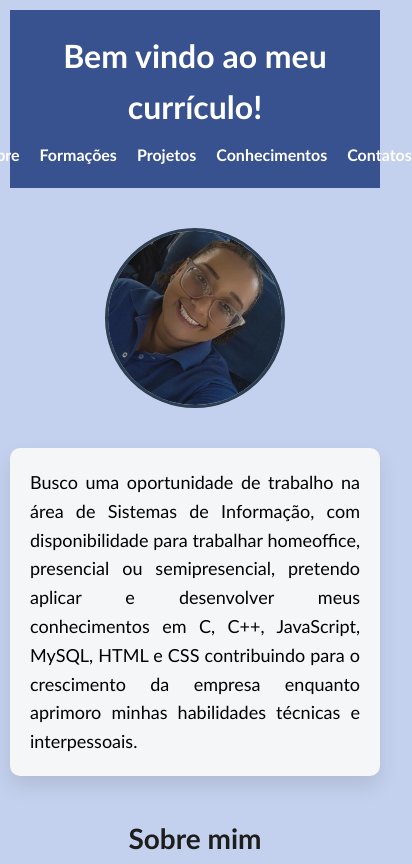
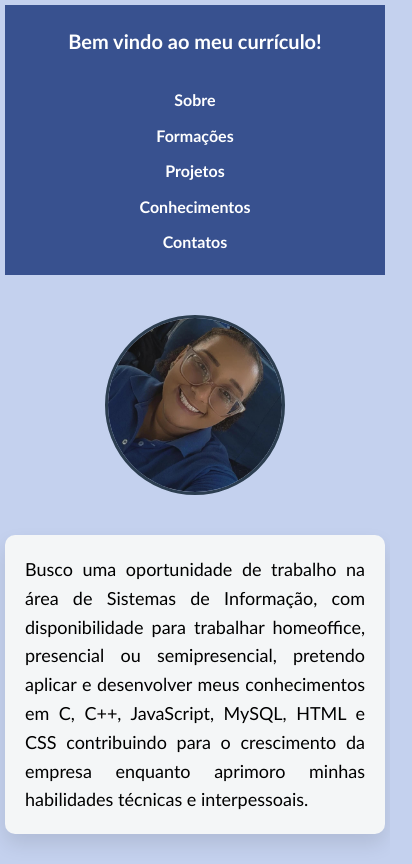
Before and after one commit to DyTwT/Curr-culo.andressa, a plain HTML site: page index.html in a window 390 px wide. Shown: the top 864 px of the page, 412 px wide, since content can reach past the window. Drawn offline with Linux system fonts and the light colour scheme.

Commit message:
Update style.css

```diff
--- a/style.css
+++ b/style.css
@@ -426,12 +426,22 @@ footer p{
 }
 
 @media (max-width: 768px) {
-  body {
-    font-size: 16px;
+  /* Header fica com padding menor no celular */
+  .cabeçalho {
     padding: 10px;
   }
 
-  .container {
+  /* Os itens da lista ficam em coluna, e centralizados */
+  .links-secoes {
+    flex-direction: column;
+    align-items: center;
+    gap: 10px;
+    padding: 10px 0;
+  }
+
+  /* Diminui o tamanho da fonte do título do header */
+  .cabeçalho h1 {
+    font-size: 20px;
     padding: 10px;
   }
 }
```
